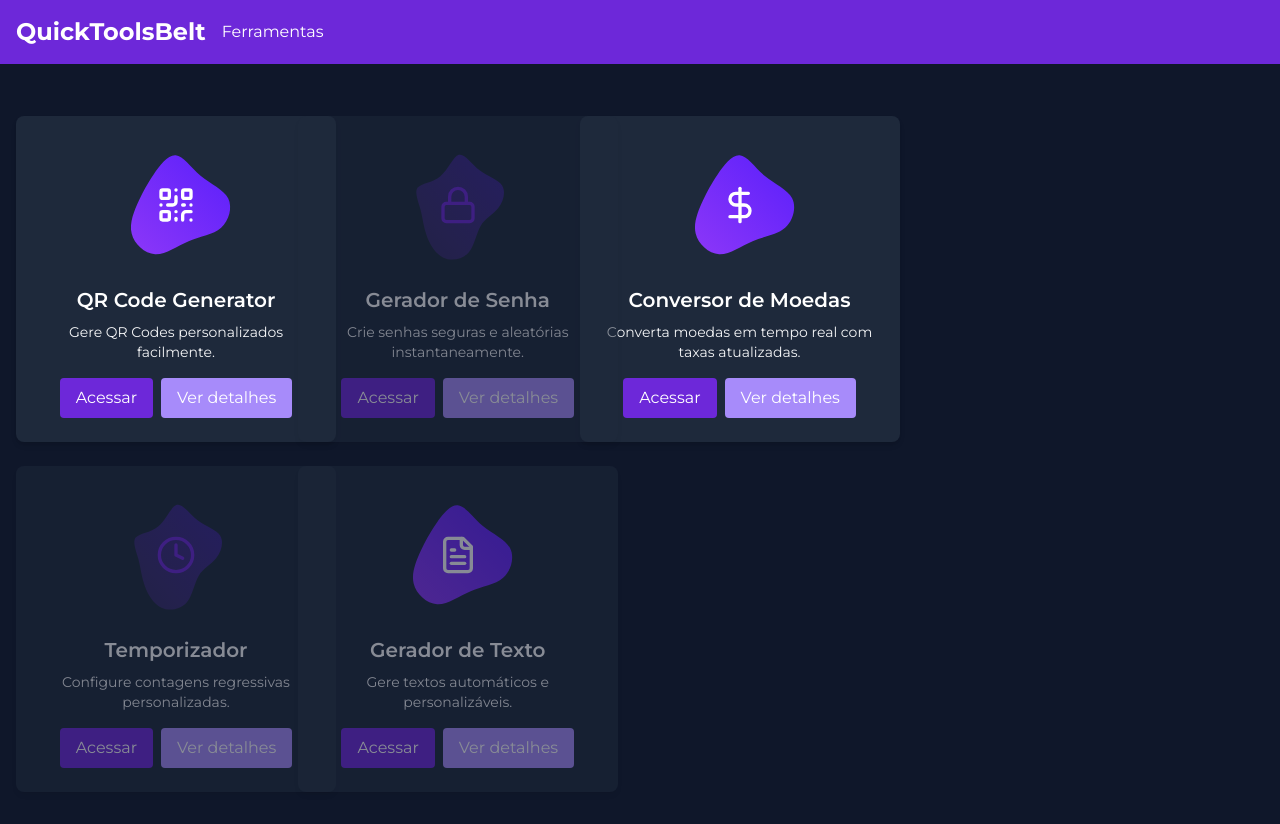
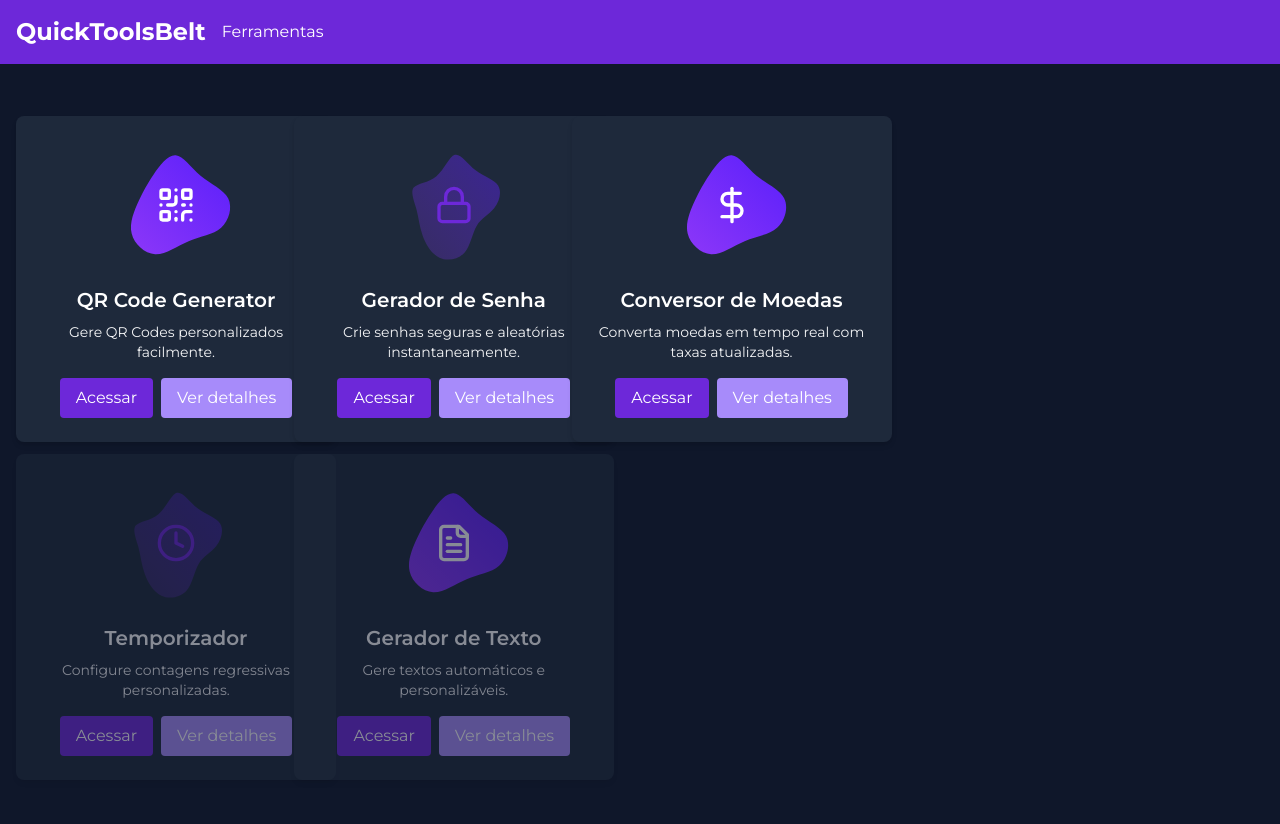
Before and after one commit to DaviLima99/quick-tools-belt, a Next.js app: page / in a window 1280 px wide. Built offline with nearby package versions, Linux system fonts and the light colour scheme; no server answers.

Commit message:
fix: #12 ajuste conversor

```diff
--- a/data/tools.tsx
+++ b/data/tools.tsx
@@ -24,7 +24,7 @@ const tools: Tool[] = [
     },
     {
       id: "password",
-      enable: false,
+      enable: true,
       name: "Gerador de Senha",
       description: "Crie senhas seguras e aleatórias instantaneamente.",
       icon: <Lock size={40} />,
--- a/pages/currency/index.tsx
+++ b/pages/currency/index.tsx
@@ -56,7 +56,7 @@ export default function CurrencyConverter() {
                     <select
                       value={fromCurrency}
                       onChange={(e) => setFromCurrency(e.target.value)}
-                      className="border-slate-800 p-2 rounded w-48 bg-slate-700 focus:outline-none focus:ring-1 focus:ring-violet-300 "
+                      className="border-slate-800 p-2 rounded w-24 md:w-48 bg-slate-700 focus:outline-none focus:ring-1 focus:ring-violet-300 "
                     >
                       {currencies.map((currency) => (
                         <option key={currency} value={currency}>{currency}</option>
@@ -72,7 +72,7 @@ export default function CurrencyConverter() {
                     <select
                       value={toCurrency}
                       onChange={(e) => setToCurrency(e.target.value)}
-                      className="border-slate-800 p-2 rounded w-48 bg-slate-700 focus:outline-none focus:ring-1 focus:ring-violet-300 "
+                      className="border-slate-800 p-2 rounded w-24 md:w-48 bg-slate-700 focus:outline-none focus:ring-1 focus:ring-violet-300 "
                     >
                       {currencies.map((currency) => (
                         <option key={currency} value={currency}>{currency}</option>
--- a/pages/index.tsx
+++ b/pages/index.tsx
@@ -36,7 +36,7 @@ export default function HomePage() {
                 dataAdSlot="8455833841"
               />
             </div>
-            <div className="grid grid-cols-1 md:grid-cols-3 gap-6 justify-center">
+            <div className="grid grid-cols-1 md:grid-cols-3 gap-3 justify-center">
               {
                 tools.map((tool, index) => (
 
--- a/pages/passowrd/index.tsx
+++ /dev/null
@@ -1,9 +0,0 @@
-const Password = () => {
-    return(
-        <div>
-            <h1>Change Password</h1>
-        </div>
-    );
-}
-
-export default Password;
--- /dev/null
+++ b/pages/password/index.tsx
@@ -0,0 +1,139 @@
+import AdsBanner from "@/components/AdsBanner";
+import Button from "@/components/Button";
+import { useState } from "react";
+
+export default function PasswordGenerator() {
+  const [length, setLength] = useState(12);
+  const [includeUppercase, setIncludeUppercase] = useState(true);
+  const [includeNumbers, setIncludeNumbers] = useState(true);
+  const [includeSymbols, setIncludeSymbols] = useState(true);
+  const [password, setPassword] = useState("");
+  const [isVisible, setIsVisible] = useState(false);
+
+  const generatePassword = () => {
+    const lowercaseChars = "abcdefghijklmnopqrstuvwxyz";
+    const uppercaseChars = "ABCDEFGHIJKLMNOPQRSTUVWXYZ";
+    const numberChars = "0123456789";
+    const symbolChars = "!@#$%^&*()_+{}[]|:;<>,.?/~";
+
+    let characters = lowercaseChars;
+    if (includeUppercase) characters += uppercaseChars;
+    if (includeNumbers) characters += numberChars;
+    if (includeSymbols) characters += symbolChars;
+
+    let generatedPassword = "";
+    for (let i = 0; i < length; i++) {
+      const randomIndex = Math.floor(Math.random() * characters.length);
+      generatedPassword += characters[randomIndex];
+    }
+    setPassword(generatedPassword);
+  };
+
+  const copyToClipboard = () => {
+    navigator.clipboard.writeText(password);
+  };
+
+  return (
+    <>
+      <main className="container mx-auto mt-8">
+        <div className="flex flex-wrap justify-between">
+          <div className="w-full md:w-8/12 px-4 mb-8">
+            <div className=" mx-auto p-6 bg-gray-800 text-white rounded-lg shadow-lg">
+              <h2 className="text-2xl font-bold mb-4">Gerador de Senhas</h2>
+              <div className="mb-4">
+                <label className="block mb-1">Comprimento: {length}</label>
+                <input
+                  type="range"
+                  min="6"
+                  max="32"
+                  value={length}
+                  onChange={(e) => setLength(Number(e.target.value))}
+                  className="w-full accent-violet-600"
+                />
+              </div>
+              <div className="mb-4 flex items-center">
+                <input
+                  type="checkbox"
+                  checked={includeUppercase}
+                  onChange={() => setIncludeUppercase(!includeUppercase)}
+                  className="mr-2 accent-violet-600"
+                />
+                <label>Incluir Letras Maiúsculas</label>
+              </div>
+              <div className="mb-4 flex items-center">
+                <input
+                  type="checkbox"
+                  checked={includeNumbers}
+                  onChange={() => setIncludeNumbers(!includeNumbers)}
+                  className="mr-2 accent-violet-600"
+                />
+                <label>Incluir Números</label>
+              </div>
+              <div className="mb-8 flex items-center">
+                <input
+                  type="checkbox"
+                  checked={includeSymbols}
+                  onChange={() => setIncludeSymbols(!includeSymbols)}
+                  className="mr-2 accent-violet-600"
+                />
+                <label>Incluir Caracteres Especiais</label>
+              </div>
+              {/* <button
+                onClick={generatePassword}
+                className="w-full bg-blue-500 hover:bg-blue-600 text-white font-bold py-2 px-4 rounded"
+              >
+                Gerar Senha
+              </button> */}
+              <Button variant="default" onClick={generatePassword}>Gerar senha</Button>
+              {password && (
+                <div className="mt-4 p-2 bg-gray-900 rounded text-center flex items-center justify-between">
+                  <span className="text-lg font-mono break-all">
+                    {isVisible ? password : "•".repeat(password.length)}
+                  </span>
+                  <div>
+                    <button
+                      onClick={() => setIsVisible(!isVisible)}
+                      className="ml-2 bg-gray-700 px-2 py-1 rounded"
+                    >
+                      {isVisible ? "🙈" : "👁️"}
+                    </button>
+                    <button
+                      onClick={copyToClipboard}
+                      className="ml-2 bg-violet-500 px-2 py-1 rounded"
+                    >
+                      📋
+                    </button>
+                  </div>
+                </div>
+              )}
+            </div>
+            <div className="bg-black mb-5 mt-5">
+              <AdsBanner
+                dataAdFormat="auto"
+                dataFullWidthResponsive={true}
+                dataAdSlot="8455833841"
+              />
+            </div>
+          </div>
+          <div className="w-full md:w-4/12 px-4 mb-8">
+            <div className="bg-black mb-5">
+              <AdsBanner
+                dataAdFormat="auto"
+                dataFullWidthResponsive={true}
+                dataAdSlot="8455833841"
+              />
+            </div>
+            <div className="bg-black mb-5">
+              <AdsBanner
+                dataAdFormat="auto"
+                dataFullWidthResponsive={true}
+                dataAdSlot="8455833841"
+              />
+            </div>
+          </div>
+        </div>
+      </main>
+    </>
+
+  );
+}
```
